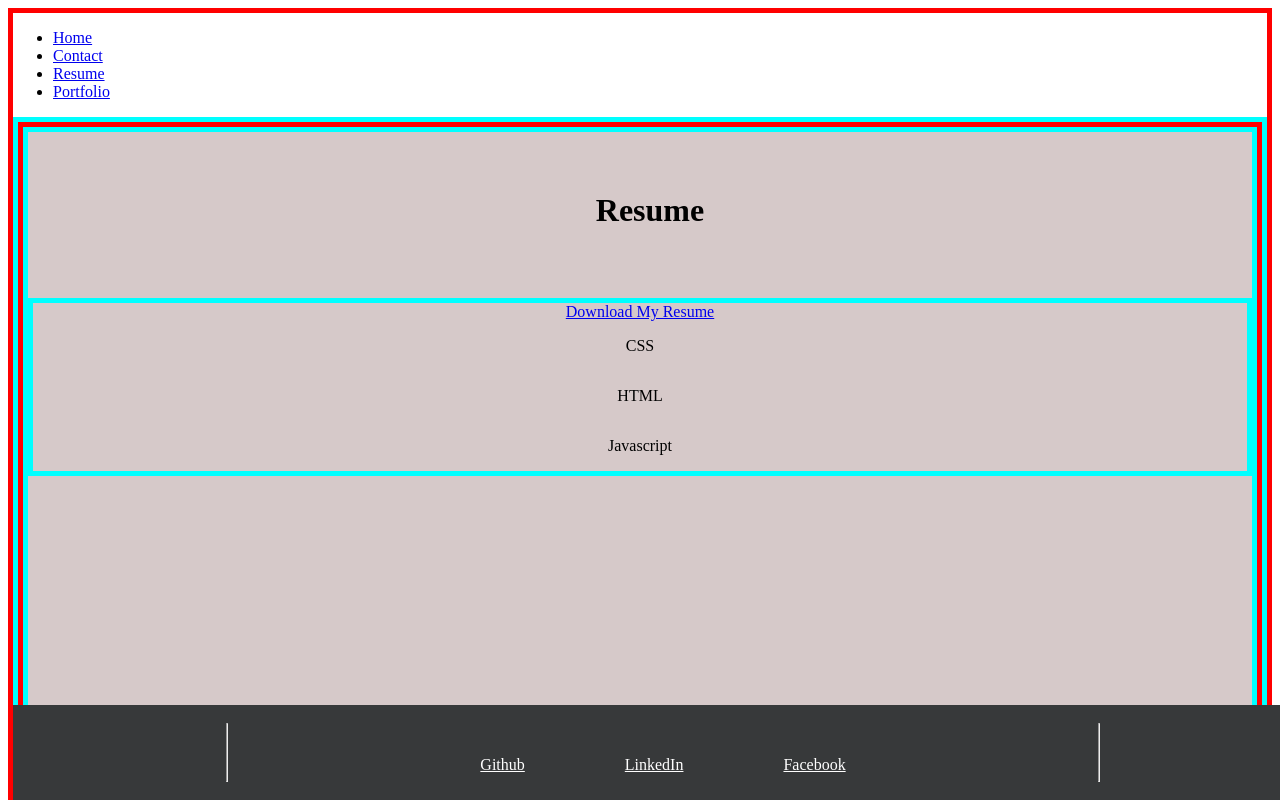
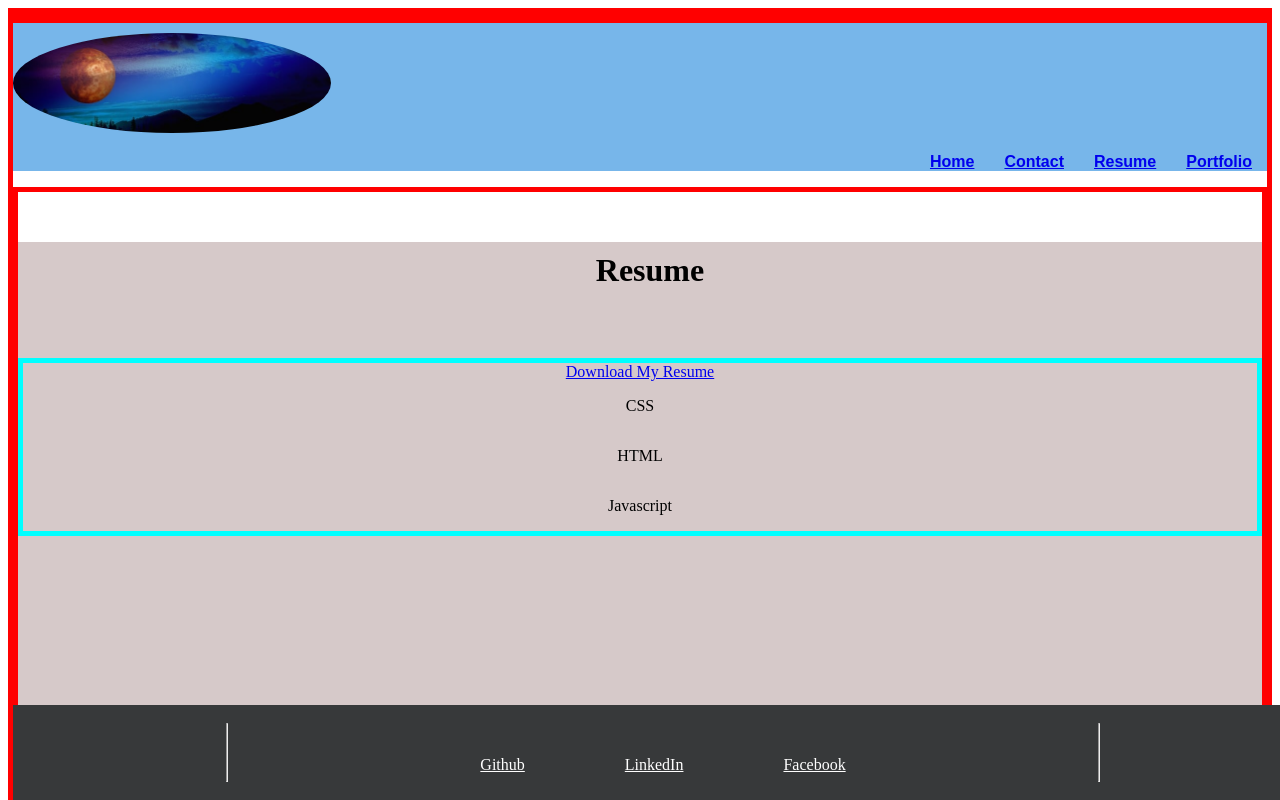
Before and after one commit to shukikat/DevPortfolio-in-React, a React (Vite) app in the folder vite-project/: page /Resume in a window 1280 px wide. Shown: the top 800 px of the page. Built offline with nearby package versions, Linux system fonts and the light colour scheme.

Commit message:
added styling to header/nav

```diff
--- a/vite-project/src/components/Header.jsx
+++ b/vite-project/src/components/Header.jsx
@@ -1,16 +1,43 @@
 import React from 'react'
 import Nav from './Navigation'
+import '../styles/Header.css'
+import logo from '../images/logo.jpg'
 
 
 
 export default function Header () {
  return(
-    <header>
+    <header className="header">
+      <div class="container"></div>
     <nav>
+    <img src={logo} className="logo-image" id="header-img"/>
     <Nav/>
     </nav>
     </header>
 
+    //<section>
+    //<section>
+
+   //  <section>
+
+   //    <Nav/>
+
+   //  </section>
+    //<section>
+
+      //</section>
+      //</section>
+
+      //<section>
+      //<section>
+
+    //</section>
+    //</section>
+
+    //</section>
+    //</section>
+    //</section>
+
  )
 
 }
--- a/vite-project/src/components/Navigation.jsx
+++ b/vite-project/src/components/Navigation.jsx
@@ -1,5 +1,6 @@
 import { Link, useLocation } from 'react-router-dom';
 //import {nav} from '../styles/Navigation.css'
+import '../styles/Navigation.css'
 
 
 
--- a/vite-project/src/styles/Header.css
+++ b/vite-project/src/styles/Header.css
@@ -0,0 +1,13 @@
+.header {
+    background: #77B6EA;
+
+
+
+}
+
+.logo-image {
+    border-radius: 50%;
+    height: 100px;
+    weight: 100px;
+    margin-top: 10px;
+}
--- a/vite-project/src/styles/Navigation.css
+++ b/vite-project/src/styles/Navigation.css
@@ -1,3 +1,16 @@
+
+
 .nav-tabs {
-    display: inline;
-  }
+    display: flex;
+    justify-content: flex-end;
+    list-style: none;
+
+}
+
+.nav-item {
+  margin: 0 15px;
+  font-size: 1em;
+  font-family: sans-serif;
+  font-weight: bolder;
+
+}
--- a/vite-project/src/styles/Resume.css
+++ b/vite-project/src/styles/Resume.css
@@ -1,17 +1,3 @@
-
-
-div {
-    border: 5px solid red;
-}
-
-main {
-    border: 5px solid cyan;
-}
-
-
-
-
-
 
 
 h1 {
```
Also changed, not shown: vite-project/src/images/logo.jpg (added).
